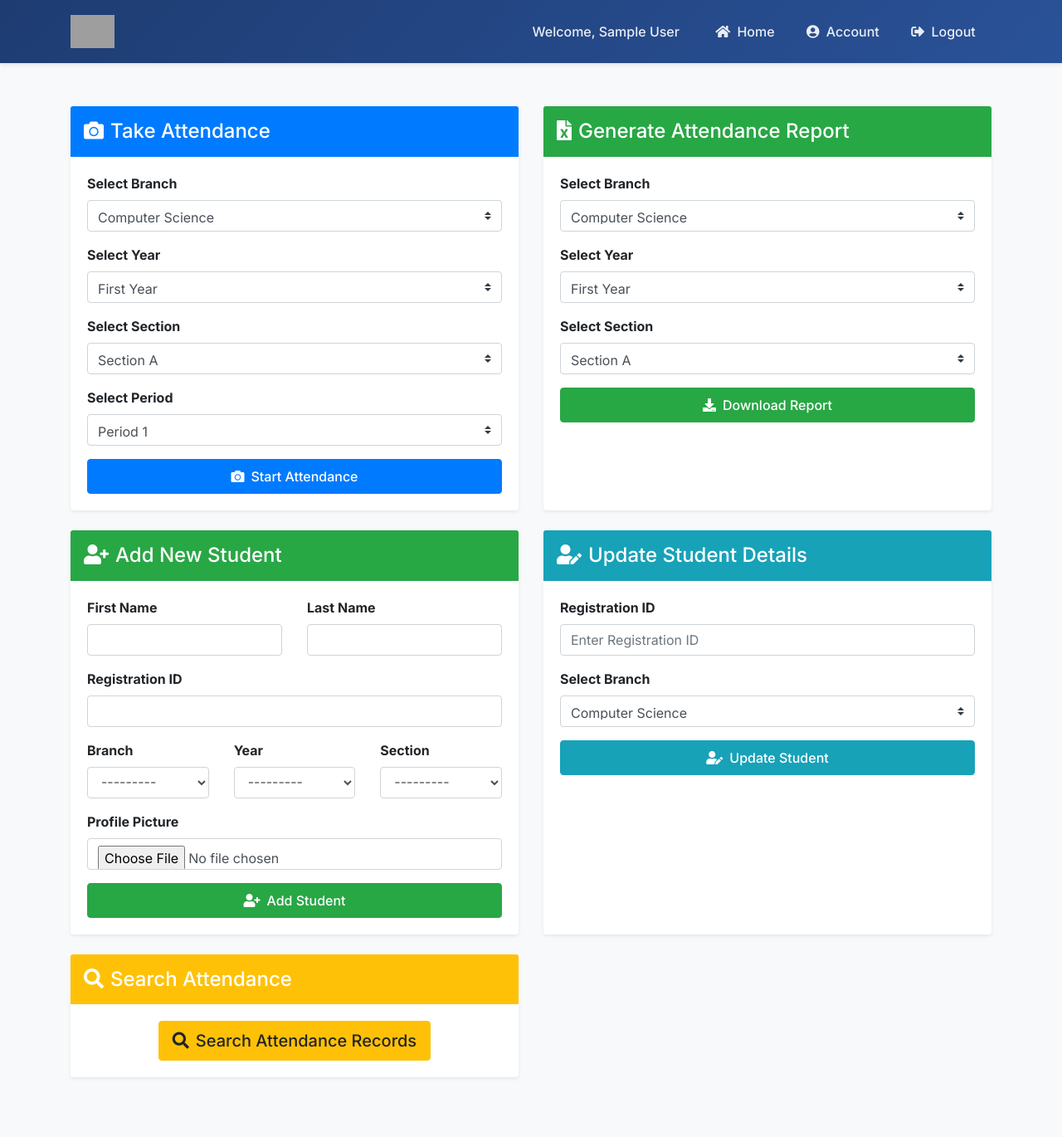
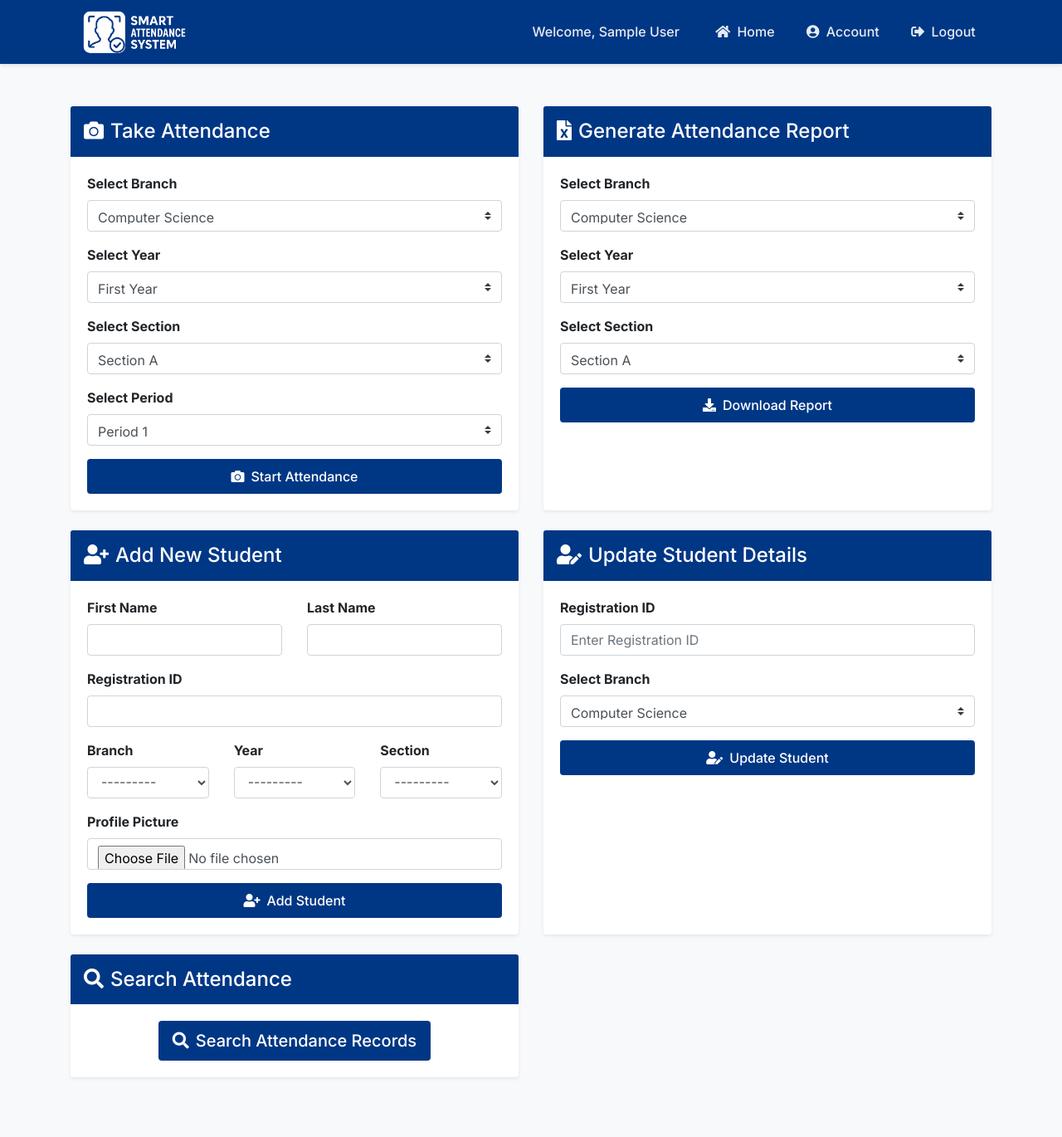
Before and after one commit to devmistri6/Face_recognition_supabase, a Django app: page / in a window 1280 px wide. Shown: the whole page at 83% size. Run offline with Django 3.2, Linux system fonts and the light colour scheme; a user stored in the database is signed in; tables that the repository leaves empty hold one stand-in row (values such as "Sample post"); some libraries are stand-ins or nearby versions; grey boxes are pictures that could not be loaded.

Commit message:
Ui changes

```diff
--- a/attendence_sys/templates/attendence_sys/home.html
+++ b/attendence_sys/templates/attendence_sys/home.html
@@ -15,7 +15,7 @@
         <!-- Take Attendance Card -->
         <div class="col-md-6 mb-4">
             <div class="card shadow-sm h-100">
-                <div class="card-header bg-primary text-white">
+                <div class="card-header  text-white">
                     <h4 class="mb-0"><i class="fas fa-camera mr-2"></i>Take Attendance</h4>
                 </div>
                 <div class="card-body">
@@ -58,7 +58,7 @@
                                 {% endfor %}
                             </select>
                         </div>
-                        <button type="submit" class="btn btn-primary btn-block">
+                        <button type="submit" class="btn  btn-block">
                             <i class="fas fa-camera mr-2"></i>Start Attendance
                         </button>
                     </form>
@@ -69,7 +69,7 @@
         <!-- Generate Report Card -->
         <div class="col-md-6 mb-4">
             <div class="card shadow-sm h-100">
-                <div class="card-header bg-success text-white">
+                <div class="card-header  text-white">
                     <h4 class="mb-0"><i class="fas fa-file-excel mr-2"></i>Generate Attendance Report</h4>
                 </div>
                 <div class="card-body">
@@ -104,7 +104,7 @@
                                 <option value="C">Section C</option>
                             </select>
                         </div>
-                        <button type="submit" class="btn btn-success btn-block">
+                        <button type="submit" class="btn  btn-block">
                             <i class="fas fa-download mr-2"></i>Download Report
                         </button>
                     </form>
@@ -115,7 +115,7 @@
         <!-- Add Student Card -->
         <div class="col-md-6 mb-4">
             <div class="card shadow-sm h-100">
-                <div class="card-header bg-success text-white">
+                <div class="card-header  text-white">
                     <h4 class="mb-0"><i class="fas fa-user-plus mr-2"></i>Add New Student</h4>
                 </div>
                 <div class="card-body">
@@ -163,7 +163,7 @@
                             <label class="font-weight-bold">Profile Picture</label>
                             {{ studentForm.profile_pic }}
                         </div>
-                        <button type="submit" class="btn btn-success btn-block">
+                        <button type="submit" class="btn  btn-block">
                             <i class="fas fa-user-plus mr-2"></i>Add Student
                         </button>
                     </form>
@@ -174,7 +174,7 @@
         <!-- Update Student Card -->
         <div class="col-md-6 mb-4">
             <div class="card shadow-sm h-100">
-                <div class="card-header bg-info text-white">
+                <div class="card-header  text-white">
                     <h4 class="mb-0"><i class="fas fa-user-edit mr-2"></i>Update Student Details</h4>
                 </div>
                 <div class="card-body">
@@ -196,7 +196,7 @@
                                 <option value="CIVIL">Civil</option>
                             </select>
                         </div>
-                        <button type="submit" class="btn btn-info btn-block">
+                        <button type="submit" class="btn btn-block">
                             <i class="fas fa-user-edit mr-2"></i>Update Student
                         </button>
                     </form>
@@ -207,11 +207,11 @@
         <!-- Search Attendance Card -->
         <div class="col-md-6 mb-4">
             <div class="card shadow-sm h-100">
-                <div class="card-header bg-warning text-white">
+                <div class="card-header  text-white">
                     <h4 class="mb-0"><i class="fas fa-search mr-2"></i>Search Attendance</h4>
                 </div>
                 <div class="card-body d-flex align-items-center justify-content-center">
-                    <a href="{% url 'searchattendence' %}" class="btn btn-warning btn-lg">
+                    <a href="{% url 'searchattendence' %}" class="btn  btn-lg">
                         <i class="fas fa-search mr-2"></i>Search Attendance Records
                     </a>
                 </div>
@@ -233,6 +233,7 @@
     .card-header {
         border-bottom: none;
         padding: 1rem;
+        background-color: #003785;
     }
 
     .form-control {
@@ -251,6 +252,8 @@
         padding: 0.5rem 1rem;
         font-weight: 500;
         transition: all 0.3s ease;
+        background-color: #003785;
+        color: white !important;
     }
 
     .btn:hover {
--- a/attendence_sys/templates/attendence_sys/navbar.html
+++ b/attendence_sys/templates/attendence_sys/navbar.html
@@ -2,7 +2,7 @@
 
 <style>
   .navbar {
-    background: linear-gradient(135deg, #1e3c72 0%, #2a5298 100%) !important;
+    background: #003785 !important;
     box-shadow: 0 2px 4px rgba(0,0,0,0.1);
     padding: 0.8rem 1rem;
   }
@@ -51,10 +51,10 @@
   }
 </style>
 
-<nav class="navbar navbar-expand-lg navbar-dark fixed-top">
+<nav class="navbar navbar-expand-lg navbar-dark fixed-top p-0">
   <div class="container">
     <a class="navbar-brand" href="{% url 'home' %}">
-      <img src="{% static ' images/logo.jpg' %}" height="40px"  alt="Logo">
+      <img src="{% static 'images/logo.png' %}" width="150"  alt="Logo">
     </a>
 
     <button class="navbar-toggler" type="button" data-toggle="collapse" data-target="#navbarNav" aria-controls="navbarNav" aria-expanded="false" aria-label="Toggle navigation">
```
Also changed, not shown: Attendence_System/settings.py (+5 -5 lines), Attendence_System/urls.py (+14 -0 lines), attendence_sys/templates/attendence_sys/facultyForm.html (+7 -3 lines), attendence_sys/templates/attendence_sys/student_dashboard.html (+7 -2 lines), attendence_sys/migrations/0001_initial.py, static/images/logo.png (added).
